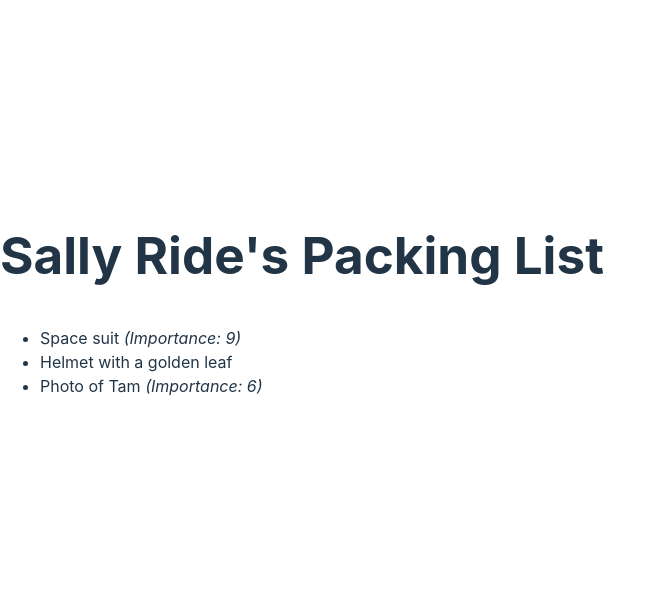
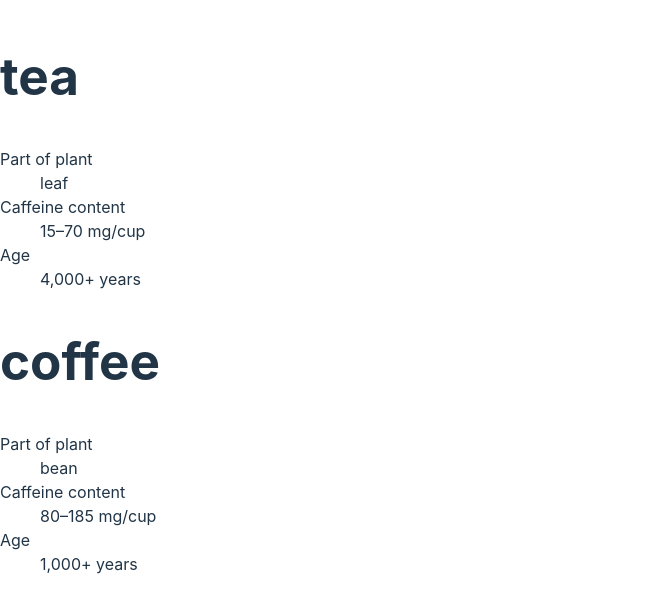
Before and after one commit to julmonroy/react-things, a React (Vite) app: page / in a window 1280 px wide. Shown: the part 101-712 px from the top of the page, without its empty margins (0-666 px from the left). Built offline with nearby package versions, Linux system fonts and the light colour scheme.

Commit message:
Challenge 3 of 3: Refactor a series of ? : to if and variables

```diff
--- a/src/App.jsx
+++ b/src/App.jsx
@@ -1,33 +1,34 @@
-function Item({ name, importance }) {
+function Drink({ name }) {
+  let part, caffeine, age;
+  if (name === 'tea') {
+    part = 'leaf';
+    caffeine = '15–70 mg/cup';
+    age = '4,000+ years';
+  } else if (name === 'coffee') {
+    part = 'bean';
+    caffeine = '80–185 mg/cup';
+    age = '1,000+ years';
+  }
   return (
-    <li className="item">
-      {name}
-      {importance === 0 && ' '}
-      {importance > 0 &&
-        <i> (Importance: {importance})</i>
-      }
-    </li>
+    <section>
+      <h1>{name}</h1>
+      <dl>
+        <dt>Part of plant</dt>
+        <dd>{part}</dd>
+        <dt>Caffeine content</dt>
+        <dd>{caffeine}</dd>
+        <dt>Age</dt>
+        <dd>{age}</dd>
+      </dl>
+    </section>
   );
 }
 
-export default function PackingList() {
+export default function DrinkList() {
   return (
-    <section>
-      <h1>Sally Ride's Packing  List</h1>
-      <ul>
-        <Item
-          importance={9}
-          name="Space suit"
-        />
-        <Item
-          importance={0}
-          name="Helmet with a golden leaf"
-        />
-        <Item
-          importance={6}
-          name="Photo of Tam"
-        />
-      </ul>
-    </section>
+    <div>
+      <Drink name="tea" />
+      <Drink name="coffee" />
+    </div>
   );
 }
```
